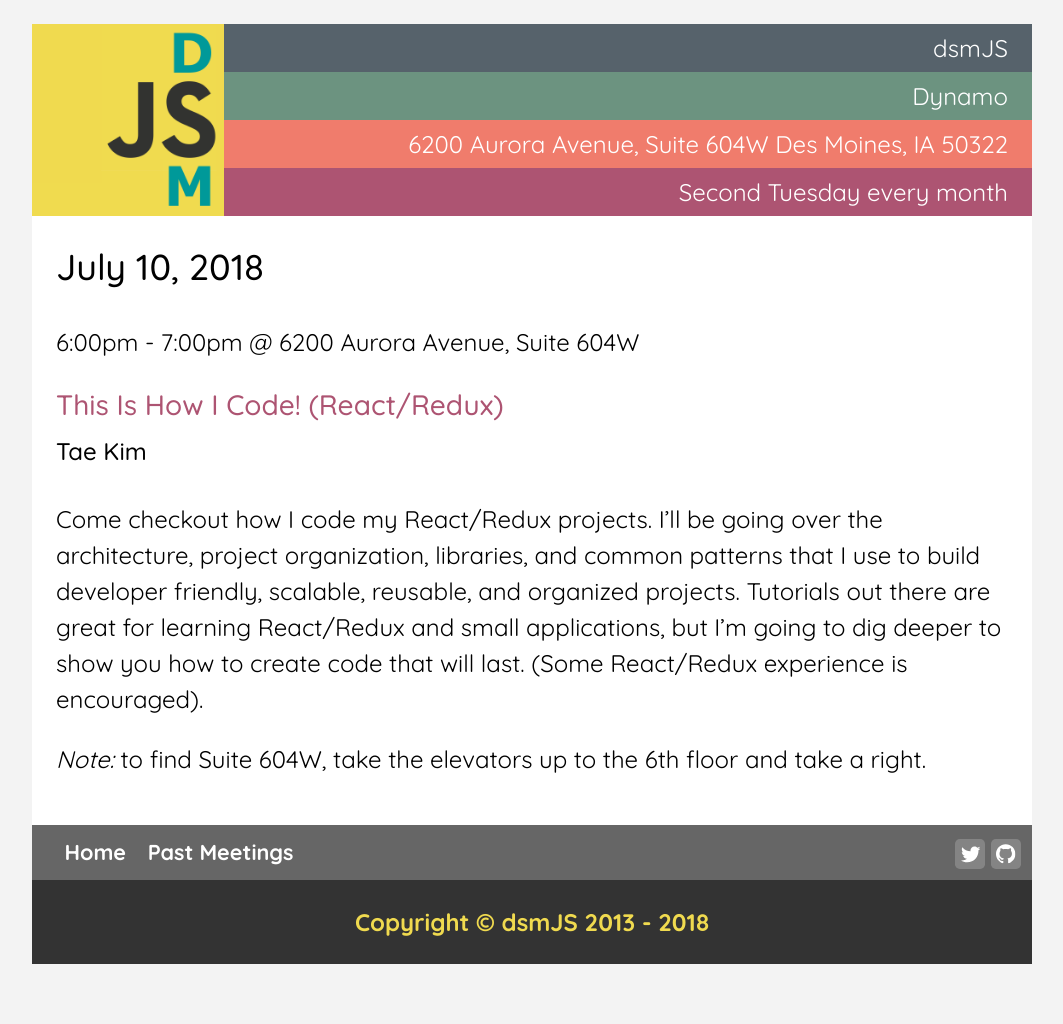
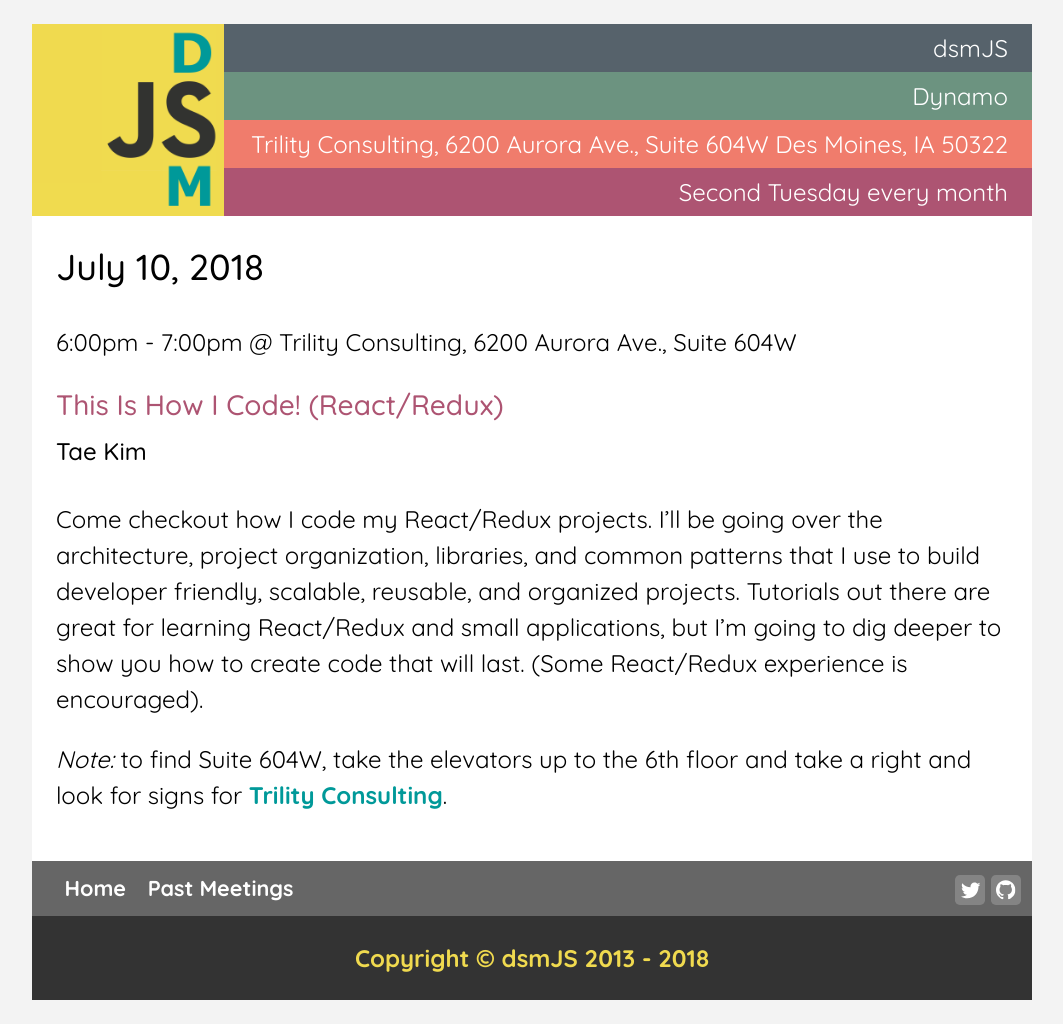
Before and after one commit to dsmjs/dsmjs.github.io, a Jekyll site: the page built from _posts/2018-07-10-meeting.md, in a window 1280 px wide. Shown: the whole page, without its empty margins (108-1171 px from the left). Built offline with Jekyll 4.4.1, drawn with Linux system fonts in a browser that asks for light colours; before the commit the page ends 988 px from its top, so only the background shows below that.

Commit message:
added more detail for finding the trility office

```diff
--- a/_posts/2018-07-18-meeting.md
+++ b/_posts/2018-07-10-meeting.md
@@ -2,7 +2,7 @@
 layout: post
 date: July 10, 2018
 time: 6:00pm - 7:00pm
-location: 6200 Aurora Avenue, Suite 604W
+location: Trility Consulting, 6200 Aurora Ave., Suite 604W
 city: Des Moines
 state: IA
 zip: 50322
```
Also changed, not shown: _talks/this-is-how-i-code.md (+2 -1 lines).
